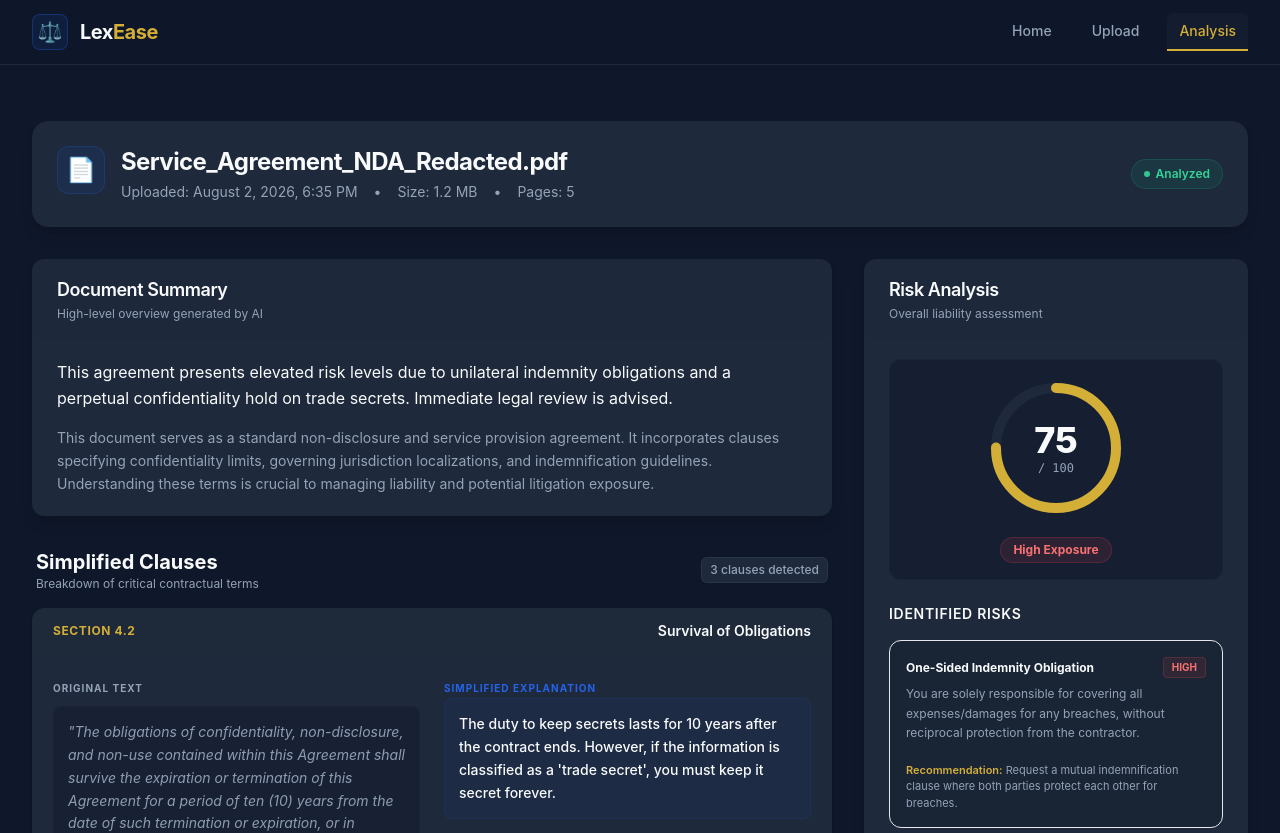
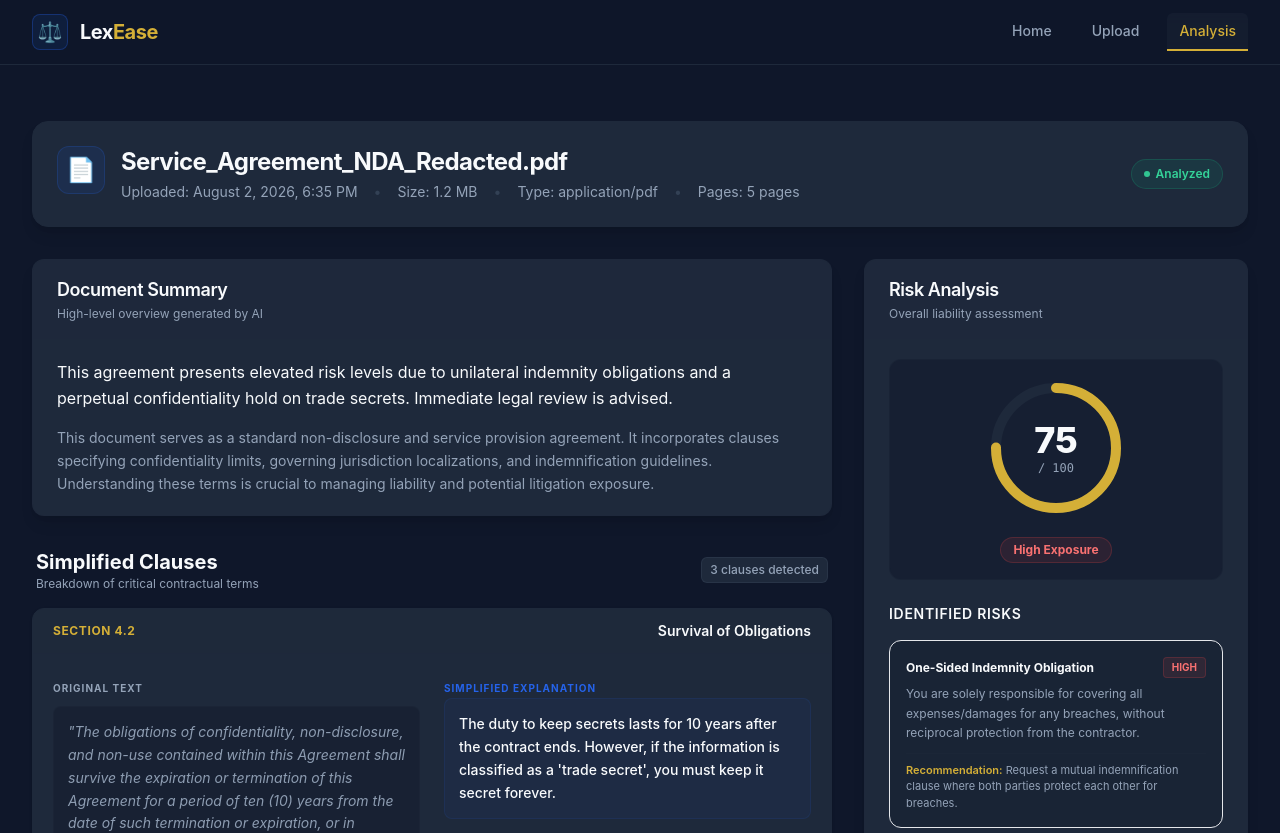
Before and after one commit to adityawankhede05/LexEase, a React (Vite) app in the folder frontend/: page /analysis in a window 1280 px wide. Shown: the top 833 px of the page. Built offline with nearby package versions, Linux system fonts and the light colour scheme.

Commit message:
Implement React Router state passing (Phase A) from Upload to Analysis page

```diff
--- a/frontend/src/pages/Analysis.jsx
+++ b/frontend/src/pages/Analysis.jsx
@@ -1,8 +1,19 @@
 import React from 'react'
+import { useLocation } from 'react-router-dom'
 import Card from '../components/Card'
 import { mockDocument, mockClauses, mockRisks } from '../data/mockAnalysis'
 
 function Analysis() {
+  const location = useLocation()
+  const passedState = location.state
+
+  // Resolve document metadata from passed React Router location state or fallback to mock values
+  const docName = passedState?.fileName || mockDocument.name
+  const docSize = passedState?.fileSize || mockDocument.fileSize
+  const docType = passedState?.fileType || 'application/pdf'
+  const docUploadedAt = passedState ? 'Just now' : mockDocument.uploadedAt
+  const docPageCount = passedState ? 'N/A' : `${mockDocument.pageCount} pages`
+
   // Helper to resolve severity badge colors
   const getSeverityStyle = (severity) => {
     switch (severity.toLowerCase()) {
@@ -27,14 +38,16 @@ function Analysis() {
           </div>
           <div className="space-y-1">
             <h1 className="text-xl sm:text-2xl font-bold text-[#F8FAFC] tracking-tight break-all">
-              {mockDocument.name}
+              {docName}
             </h1>
             <div className="flex flex-wrap items-center gap-x-4 gap-y-1 text-sm text-[#94A3B8]">
-              <span>Uploaded: {mockDocument.uploadedAt}</span>
-              <span className="hidden sm:inline">•</span>
-              <span>Size: {mockDocument.fileSize}</span>
-              <span className="hidden sm:inline">•</span>
-              <span>Pages: {mockDocument.pageCount}</span>
+              <span>Uploaded: {docUploadedAt}</span>
+              <span className="hidden sm:inline text-slate-700">•</span>
+              <span>Size: {docSize}</span>
+              <span className="hidden sm:inline text-slate-700">•</span>
+              <span>Type: {docType}</span>
+              <span className="hidden sm:inline text-slate-700">•</span>
+              <span>Pages: {docPageCount}</span>
             </div>
           </div>
         </div>
--- a/frontend/src/pages/Upload.jsx
+++ b/frontend/src/pages/Upload.jsx
@@ -61,10 +61,19 @@ function Upload() {
     if (!selectedFile || loading) return
     setLoading(true)
 
+    // Calculate size string in KB to pass in state
+    const sizeInKB = (selectedFile.size / 1024).toFixed(1) + ' KB'
+
     // Simulate 2-second document analysis delay prior to dashboard navigation
     setTimeout(() => {
       setLoading(false)
-      navigate('/analysis')
+      navigate('/analysis', {
+        state: {
+          fileName: selectedFile.name,
+          fileSize: sizeInKB,
+          fileType: selectedFile.type || 'application/pdf'
+        }
+      })
     }, 2000)
   }
 
```
